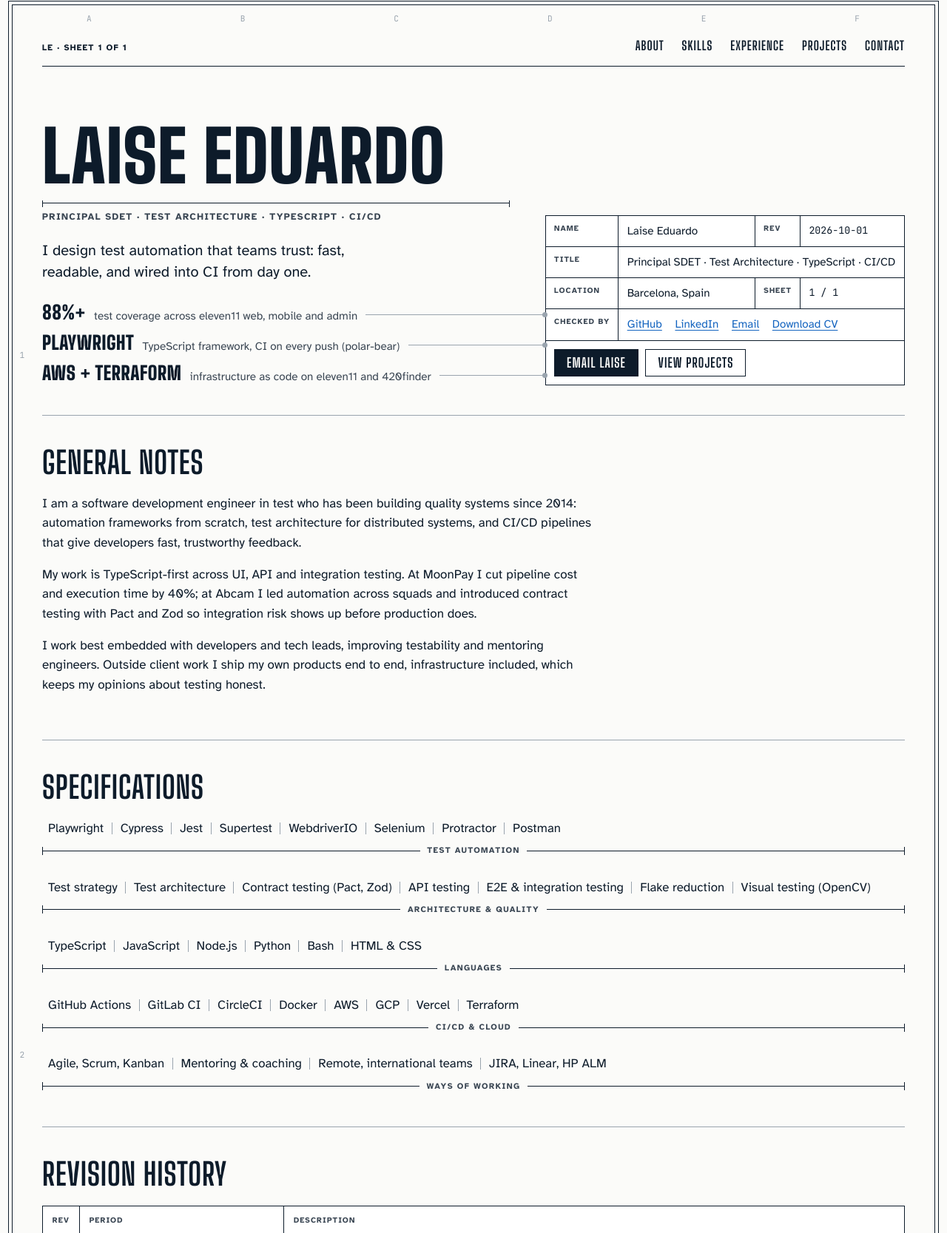
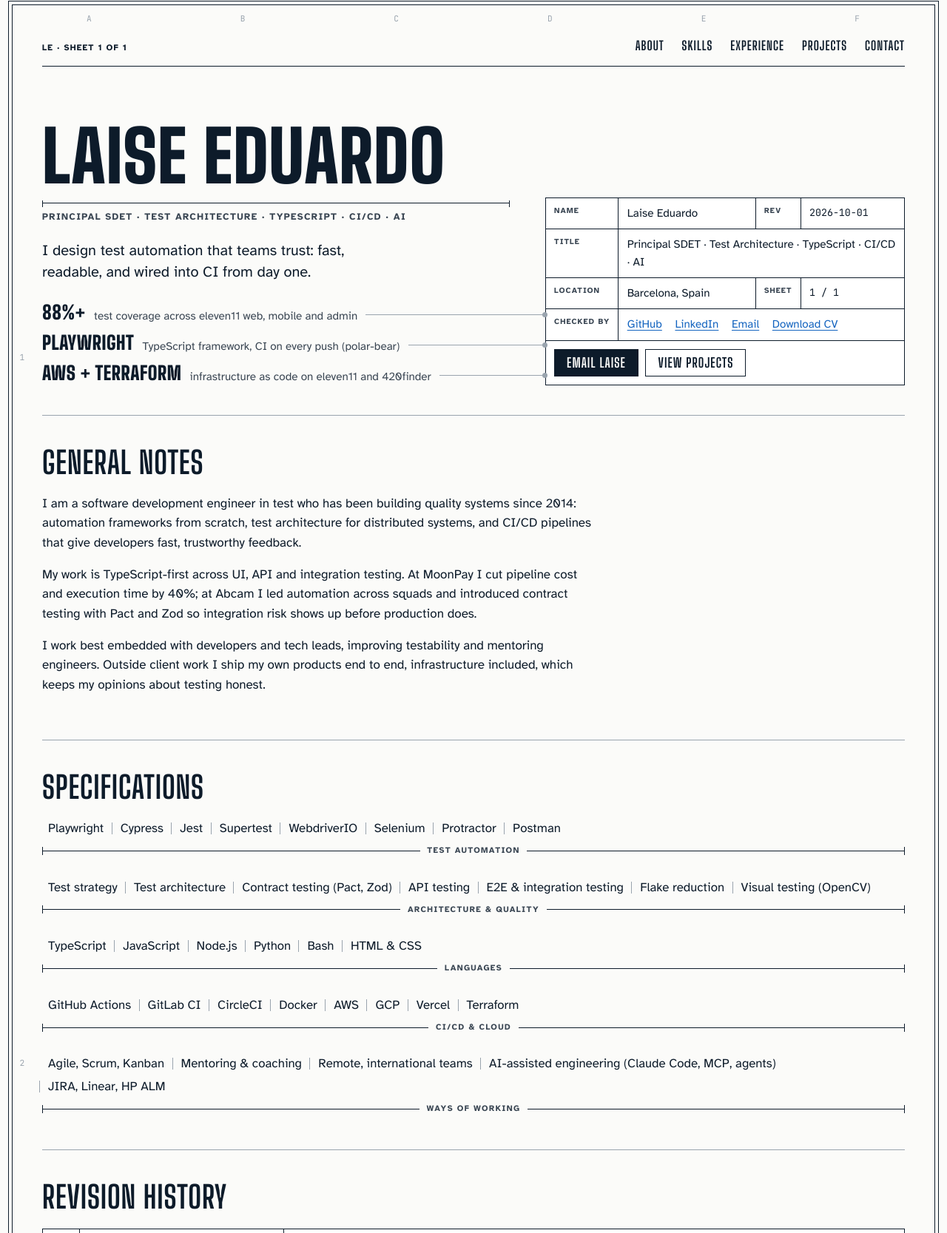
Before and after one commit to LaiseEduardo/laise-eduardo.com, a website with bundled scripts: page site/index.html in a window 1280 px wide. Shown: the part 10-1677 px from the top of the page at 74% size. Built offline with nearby package versions, Linux system fonts and the light colour scheme.

Commit message:
content: add AI to title and skills
Co-Authored-By: Claude Fable 5.1 <noreply@anthropic.com>

```diff
--- a/site/content.js
+++ b/site/content.js
@@ -1,6 +1,6 @@
 const content = {
   name: 'Laise Eduardo',
-  title: 'Principal SDET · Test Architecture · TypeScript · CI/CD',
+  title: 'Principal SDET · Test Architecture · TypeScript · CI/CD · AI',
   location: 'Barcelona, Spain',
   pitch: 'I design test automation that teams trust: fast, readable, and wired into CI from day one.',
   email: 'laise.aeduardo@gmail.com',
@@ -25,7 +25,7 @@ const content = {
     { group: 'Architecture & quality', items: ['Test strategy', 'Test architecture', 'Contract testing (Pact, Zod)', 'API testing', 'E2E & integration testing', 'Flake reduction', 'Visual testing (OpenCV)'] },
     { group: 'Languages', items: ['TypeScript', 'JavaScript', 'Node.js', 'Python', 'Bash', 'HTML & CSS'] },
     { group: 'CI/CD & cloud', items: ['GitHub Actions', 'GitLab CI', 'CircleCI', 'Docker', 'AWS', 'GCP', 'Vercel', 'Terraform'] },
-    { group: 'Ways of working', items: ['Agile, Scrum, Kanban', 'Mentoring & coaching', 'Remote, international teams', 'JIRA, Linear, HP ALM'] },
+    { group: 'Ways of working', items: ['Agile, Scrum, Kanban', 'Mentoring & coaching', 'Remote, international teams', 'AI-assisted engineering (Claude Code, MCP, agents)', 'JIRA, Linear, HP ALM'] },
   ],
   experience: [
     { role: 'Senior QA Engineer, acting Principal', company: 'Abcam', period: 'Jul 2024 — Mar 2026', bullets: [
--- a/site/index.html
+++ b/site/index.html
@@ -7,7 +7,7 @@
   <meta name="description" content="Laise Eduardo is a Principal SDET and test automation architect in Barcelona, building Playwright and TypeScript automation wired into CI/CD on AWS.">
   <link rel="canonical" href="https://laise-eduardo.com/">
   <meta property="og:title" content="Laise Eduardo — Principal SDET">
-  <meta property="og:description" content="Principal SDET in Barcelona. Test architecture, Playwright, TypeScript, CI/CD, AWS.">
+  <meta property="og:description" content="Principal SDET in Barcelona. Test architecture, Playwright, TypeScript, CI/CD, AWS, AI-assisted engineering.">
   <meta property="og:url" content="https://laise-eduardo.com/">
   <meta property="og:type" content="website">
   <meta name="theme-color" content="#fbfbf9" media="(prefers-color-scheme: light)">
```
